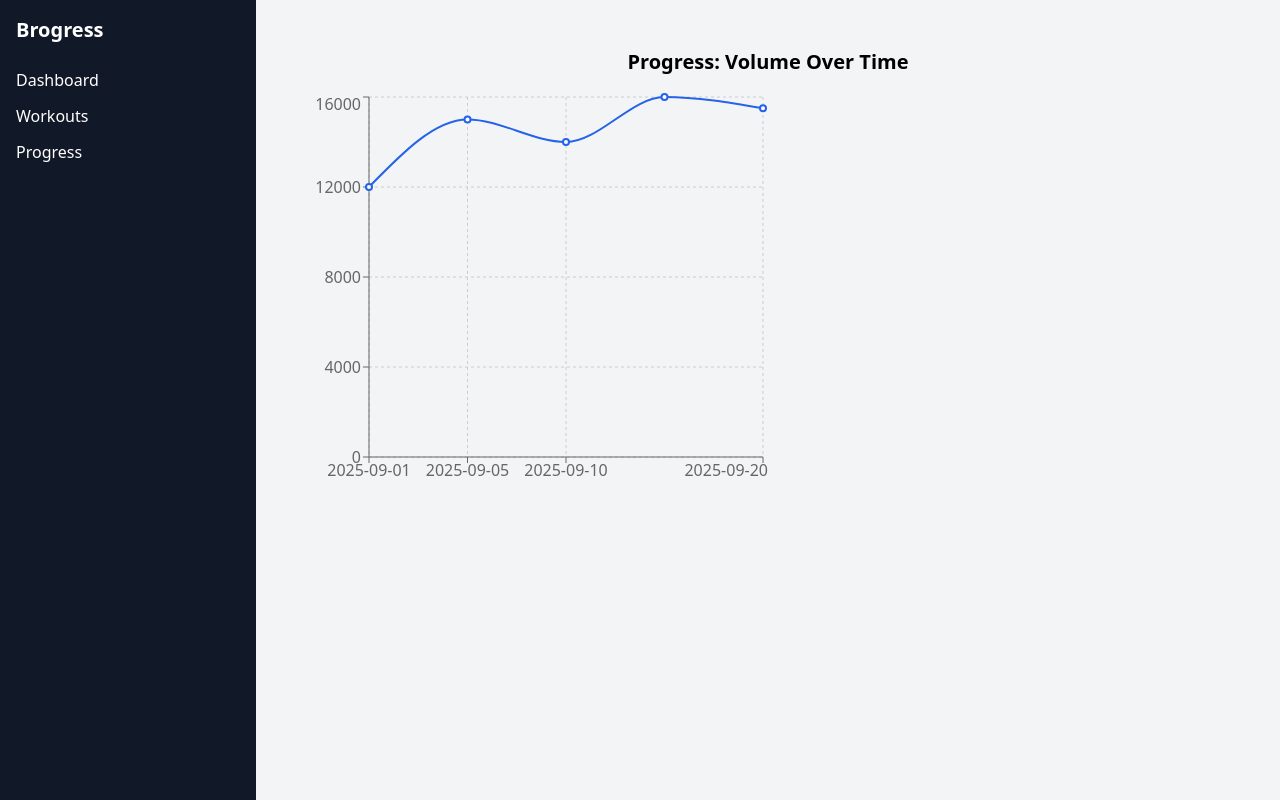
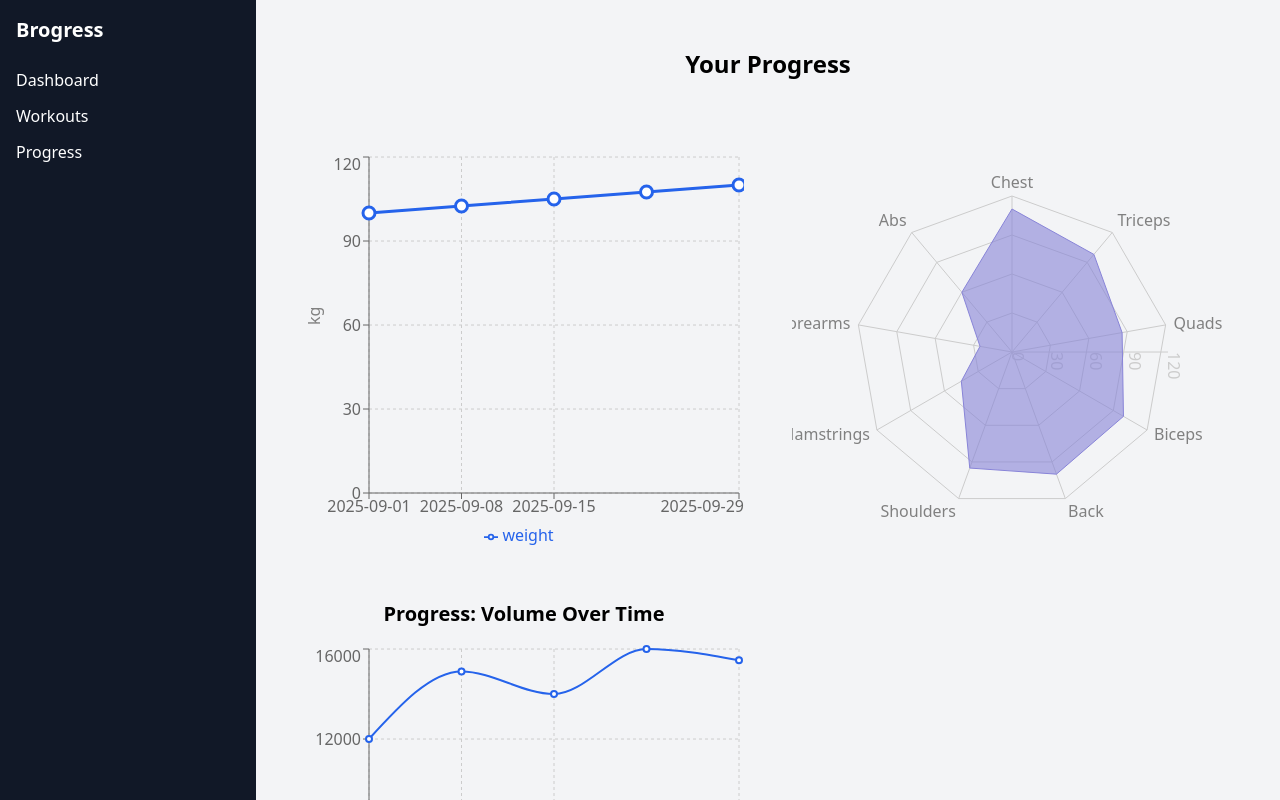
Before and after one commit to Twenfyx/brogress, a React (Create React App) app in the folder frontend/: page /progress in a window 1280 px wide. Built offline with nearby package versions, Linux system fonts and the light colour scheme.

Commit message:
change progress page

```diff
--- a/frontend/src/pages/Progress.tsx
+++ b/frontend/src/pages/Progress.tsx
@@ -1,4 +1,5 @@
 import {
+  Radar, RadarChart, PolarGrid, PolarAngleAxis, PolarRadiusAxis, BarChart, Bar, Legend,
   LineChart,
   Line,
   XAxis,
@@ -18,10 +19,121 @@ export default function Progress() {
     { date: "2025-09-20", volume: 15500 },
   ];
 
+const data2 = [
+  {
+    subject: 'Chest',
+    A: 110,
+    B: 120,
+    fullMark: 150,
+  },
+  {
+    subject: 'Triceps',
+    A: 98,
+    B: 130,
+    fullMark: 150,
+  },
+  {
+    subject: 'Quads',
+    A: 86,
+    B: 130,
+    fullMark: 150,
+  },
+  {
+    subject: 'Biceps',
+    A: 99,
+    B: 100,
+    fullMark: 150,
+  },
+  {
+    subject: 'Back',
+    A: 100,
+    B: 90,
+    fullMark: 150,
+  },
+  {
+    subject: 'Shoulders',
+    A: 95,
+    B: 85,
+    fullMark: 150,
+  },
+  { subject: 'Hamstrings', A: 45, B: 85, fullMark: 150 },
+
+  { subject: 'Forearms', A: 25, B: 85, fullMark: 150 },
+  { subject: 'Abs', A: 60, B: 85, fullMark: 150 },
+
+];
+
+
+  const workoutsPerWeek = [
+    { week: "Week 1", workouts: 3 },
+    { week: "Week 2", workouts: 4 },
+    { week: "Week 3", workouts: 5 },
+    { week: "Week 4", workouts: 2 },
+    { week: "Week 5", workouts: 4 },
+  ];
+
+  const prData = [
+    { date: "2025-07-28", bench: 105, squat: 145, deadlift: 185 },
+    { date: "2025-08-15", bench: 105, squat: 145, deadlift: 185 },
+    { date: "2025-09-01", bench: 100, squat: 140, deadlift: 180 },
+    { date: "2025-09-20", bench: 120, squat: 150, deadlift: 190 },
+    { date: "2025-09-10", bench: 120, squat: 150, deadlift: 185 },
+];
+
+  const benchPR = [
+    { date: "2025-09-01", weight: 100 },
+    { date: "2025-09-08", weight: 102.5 },
+    { date: "2025-09-15", weight: 105 },
+    { date: "2025-09-22", weight: 107.5 },
+    { date: "2025-09-29", weight: 110 },
+  ];
+
+
+
   return (
-    <div className="p-6">
+    <>
+      <h1 className="text-2xl font-bold mb-6 text-center p-6">Your Progress</h1>
+
+
+    <div className="flex">
+
+      <div className="p-6 w-1/2">
+      <ResponsiveContainer width="100%" height={400}>
+        <LineChart data={benchPR}>
+          <CartesianGrid strokeDasharray="3 3" />
+          <XAxis dataKey="date" />
+          <YAxis label={{ value: "kg", angle: -90, position: "insideLeft" }} />
+          <Tooltip />
+          <Legend />
+          <Line
+            type="monotone"
+            dataKey="weight"
+            stroke="#2563eb"
+            strokeWidth={3}
+            dot={{ r: 6 }}
+          />
+        </LineChart>
+      </ResponsiveContainer>
+
+      </div>
+
+
+
+      <div className="p-6 w-1/2">
+  <ResponsiveContainer width="100%" height={400}>
+        <RadarChart cx="50%" cy="50%" outerRadius="80%" data={data2}>
+          <PolarGrid />
+          <PolarAngleAxis dataKey="subject" />
+          <PolarRadiusAxis />
+          <Radar name="Mike" dataKey="A" stroke="#8884d8" fill="#8884d8" fillOpacity={0.6} />
+        </RadarChart>
+      </ResponsiveContainer>
+</div>
+</div>
+
+<div className="p-6 w-1/2">
       <h2 className="text-xl font-bold mb-4 text-center">Progress: Volume Over Time</h2>
-      <ResponsiveContainer width="50%" height={400}>
+      <ResponsiveContainer width="100%" height={400}>
         <LineChart data={data}>
           <CartesianGrid strokeDasharray="3 3" />
           <XAxis dataKey="date" />
@@ -31,5 +143,21 @@ export default function Progress() {
         </LineChart>
       </ResponsiveContainer>
     </div>
+    <div className="p-6 w-1/2">
+     <ResponsiveContainer width="100%" height={400}>
+        <LineChart data={prData}>
+          <CartesianGrid strokeDasharray="3 3" />
+          <XAxis dataKey="date" />
+          <YAxis label={{ value: "kg", angle: -90, position: "insideLeft" }} />
+          <Tooltip />
+          <Legend />
+          <Line type="monotone" dataKey="bench" stroke="#2563eb" strokeWidth={2} name="Bench" />
+          <Line type="monotone" dataKey="squat" stroke="#16a34a" strokeWidth={2} name="Squat" />
+          <Line type="monotone" dataKey="deadlift" stroke="#dc2626" strokeWidth={2} name="Deadlift" />
+        </LineChart>
+      </ResponsiveContainer>
+    </div>
+
+    </>
   );
 }
```
